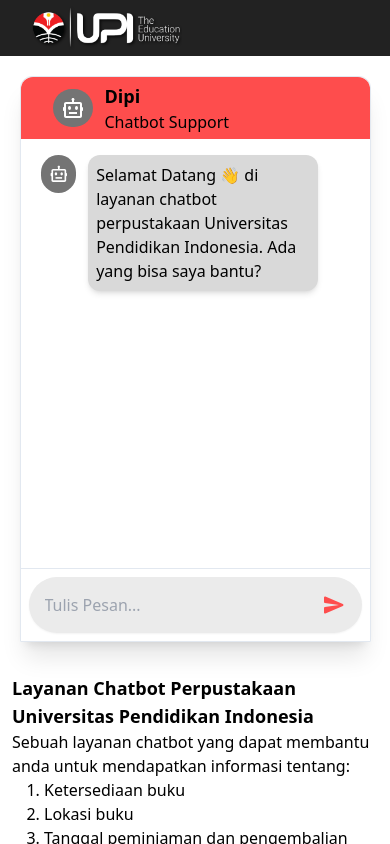
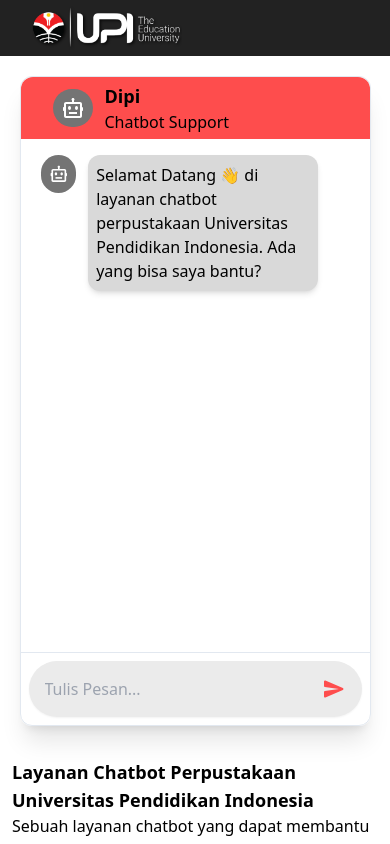
Before and after one commit to azarnuzy/chatbot-library-upi, a React (Create React App) app: page / in a window 390 px wide. Shown: the top 844 px of the page. Built offline with nearby package versions, Linux system fonts and the light colour scheme.

Commit message:
fix border radius and height in mobile device

```diff
--- a/src/Pages/Home.jsx
+++ b/src/Pages/Home.jsx
@@ -69,7 +69,7 @@
       />
       <div className='flex flex-col justify-center sm:flex-row gap-8 sm:justify-around'>
         <div className='w-full sm:w-1/2 mt-5 sm:mt-10 lg:mt-[3vh]  flex justify-center sm:justify-end'>
-          <div className='shadow-xl border-[1px] border-solid border-slate-200 rounded-t-xl max-w-2xl min-w-xl lg:w-[80%] w-[90%] relative'>
+          <div className='shadow-xl border-[1px] border-solid border-slate-200 rounded-xl max-w-2xl min-w-xl lg:w-[80%] w-[90%] relative'>
             <div className='bg-light-red rounded-t-xl flex items-center gap-3 px-8'>
               <div className='rounded-full p-2 flex items-center justify-center w-[40px] h-[38px] bg-light-gray my-3'>
                 <Bot
@@ -85,7 +85,7 @@
             <div
               ref={containerRef}
               style={{ scrollBehavior: 'smooth' }}
-              className='h-[50vh] pt-4 overflow-x-hidden transform overflow-y-scroll  p-2 transition-all duration-150 ease-in-out'
+              className='h-[60vh] sm:h-[50vh] pt-4 overflow-x-hidden transform overflow-y-scroll  p-2 transition-all duration-150 ease-in-out'
             >
               {chatLog.length === 1 && (
                 <div className='ml-3 w-full flex gap-3 mb-5'>
@@ -99,7 +99,7 @@
               )}
               {chatLog.map((item, i) => {
                 return (
-                  <>
+                  <div key={i}>
                     {chatLog.length !== 1 && item.speaker === 'bot' && (
                       <>
                         <div className='ml-3 w-full flex gap-3 mb-5'>
@@ -111,8 +111,11 @@
                           </div>
                         </div>
                         {item?.option?.length > 0 &&
-                          item.option.map((suggest) => (
-                            <div className='ml-3 w-full flex gap-3 mb-2'>
+                          item.option.map((suggest, i) => (
+                            <div
+                              className='ml-3 w-full flex gap-3 mb-2'
+                              key={i}
+                            >
                               <button
                                 onClick={() => handleClick(suggest)}
                                 className='ml-[52px] shadow w-fit border-1 border border-solid border-light-silver  rounded-xl p-2 mr-14'
@@ -133,7 +136,7 @@
                         </div>
                       </div>
                     )}
-                  </>
+                  </div>
                 )
               })}
             </div>
```
